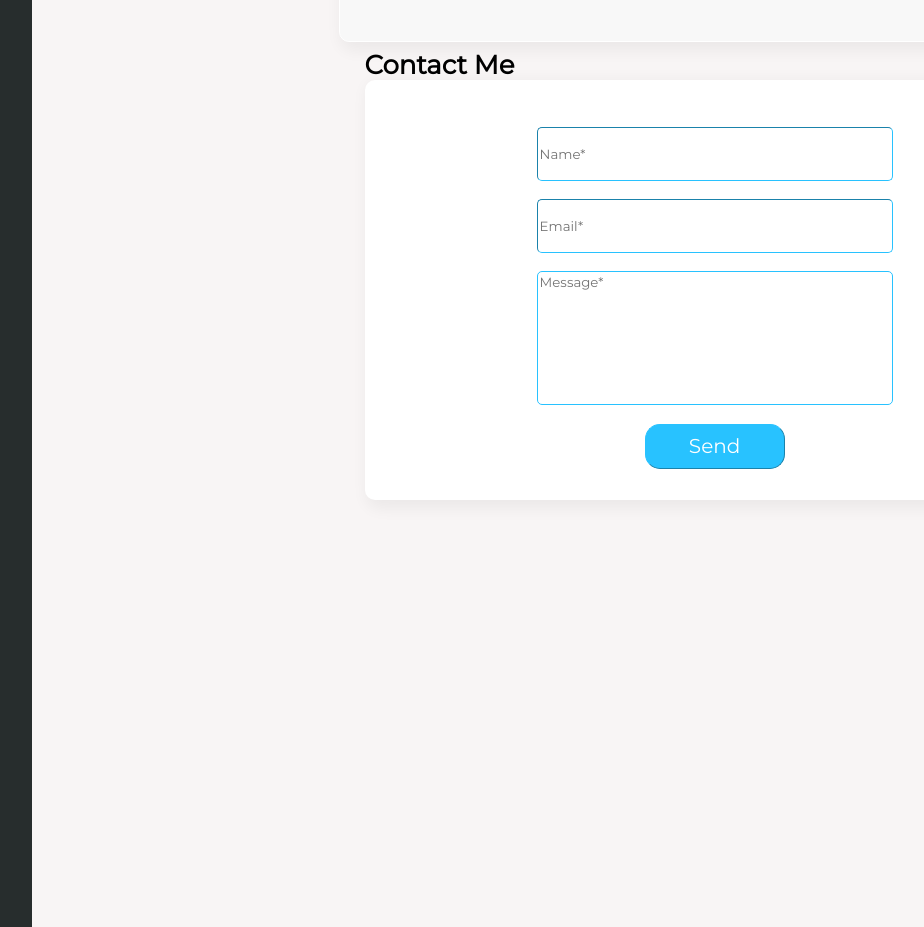
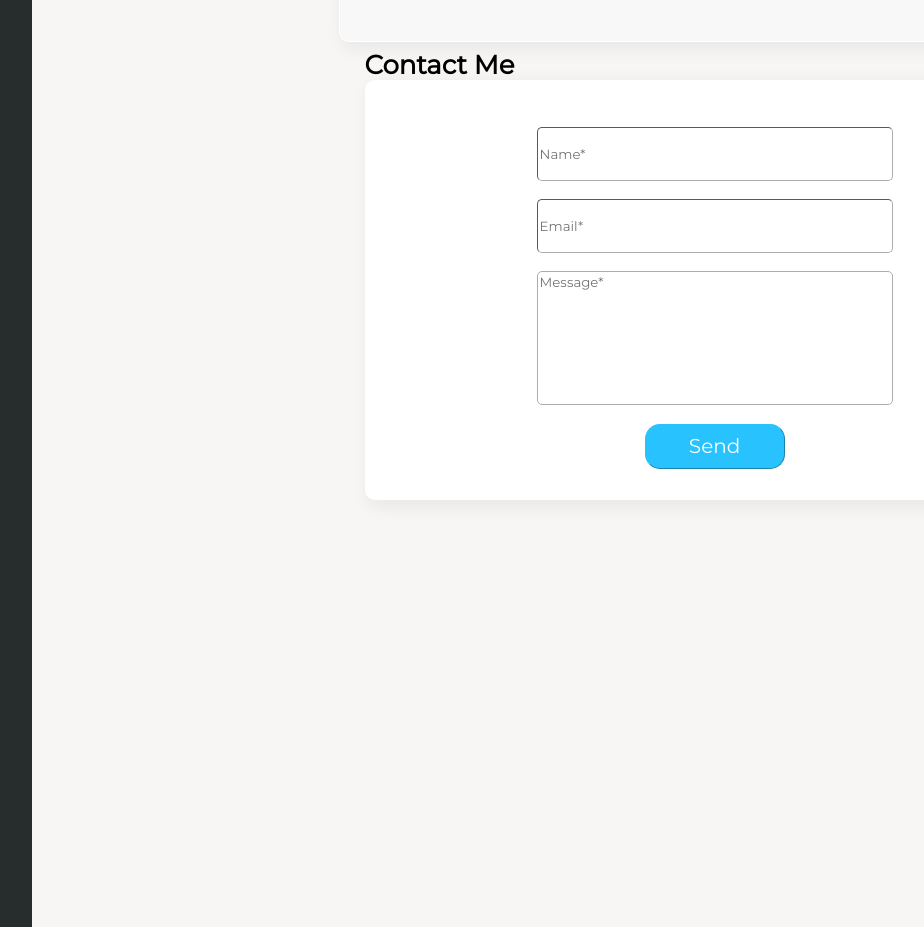
Before and after one commit to TyEverton/Portfolio-Revamp, a React (Create React App) app: page / in a window 1280 px wide. Shown: the part 1960-2887 px from the top of the page, without its empty margins (45-969 px from the left). Built offline with nearby package versions, Linux system fonts and the light colour scheme.

Commit message:
changed border color of contact boxes

```diff
--- a/src/Components/contactform.css
+++ b/src/Components/contactform.css
@@ -50,7 +50,7 @@
   position: relative;
   width: 50%;
   font-family: 'Montserrat';
-  border-color: #28C2FF;
+  border-color: rgb(173, 173, 173);
   border-radius: 5px;
   border-width: 1px;
 }
@@ -59,7 +59,7 @@
   width: 50%;
   height: 50px;
   font-family: 'Montserrat';
-  border-color: #28C2FF;
+  border-color: rgb(173, 173, 173);
   border-radius: 5px;
   border-width: 1px;
 }
```
